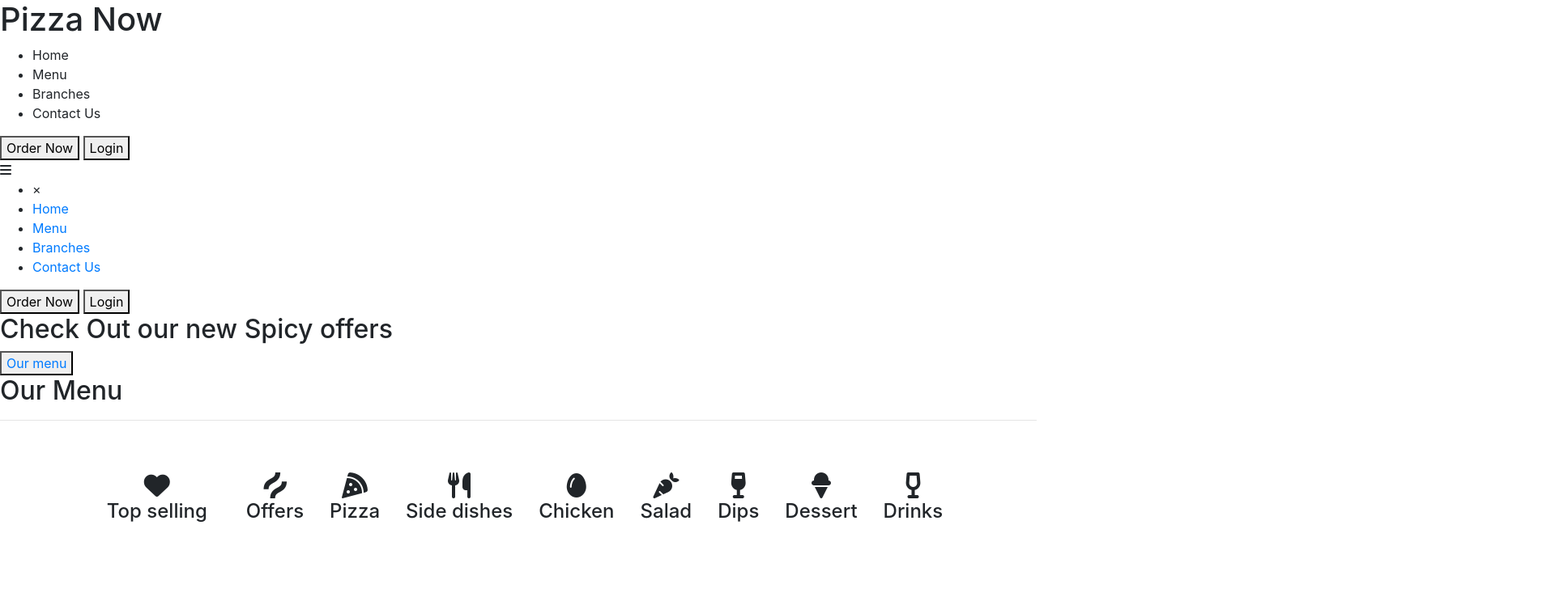
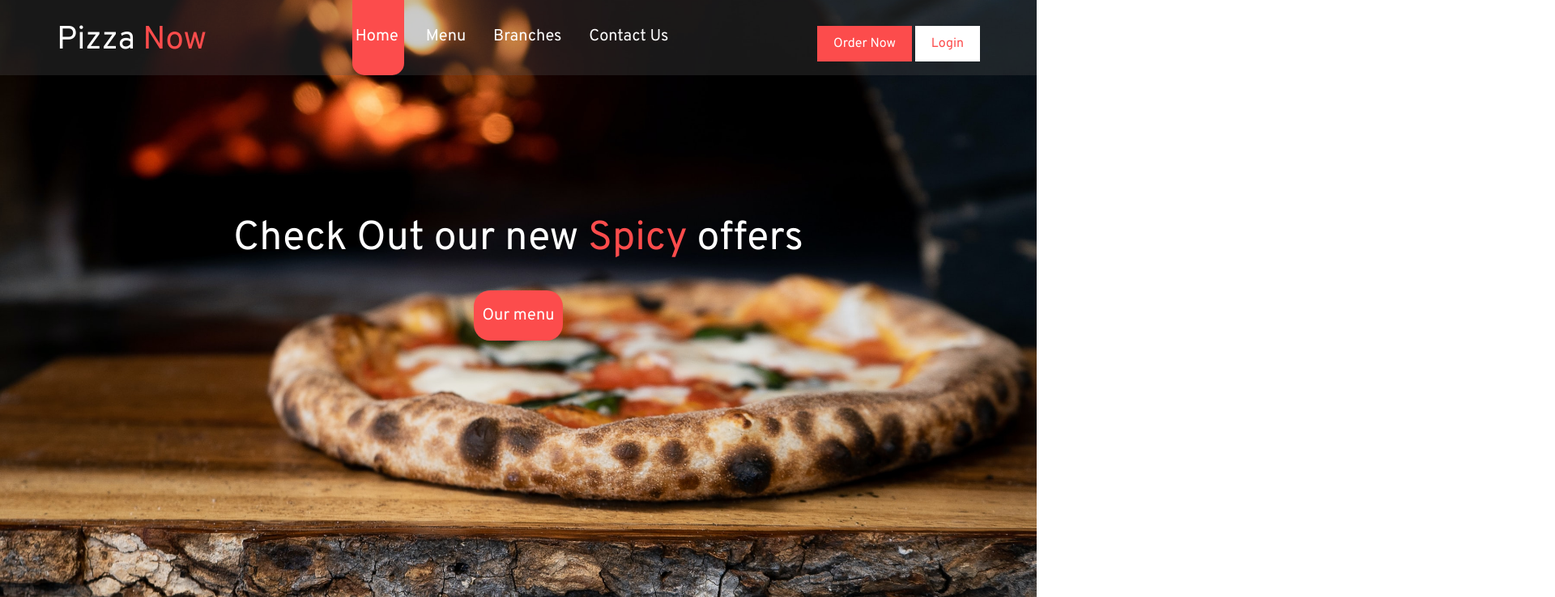
Before and after one commit to MrAhmedEgeh/pizzaWebsite, a plain HTML site: page index.html in a window 1280 px wide. Shown: the top 738 px of the page at 81% size, 1920 px wide, since content can reach past the window. Drawn offline with nearby package versions, Linux system fonts and the light colour scheme.

Commit message:
index html
css problem solved

```diff
--- a/index.html
+++ b/index.html
@@ -5,7 +5,7 @@
     <meta name="viewport" content="width=device-width, initial-scale=1.0">
     <link rel="stylesheet" href="https://stackpath.bootstrapcdn.com/bootstrap/4.5.2/css/bootstrap.min.css" integrity="sha384-JcKb8q3iqJ61gNV9KGb8thSsNjpSL0n8PARn9HuZOnIxN0hoP+VmmDGMN5t9UJ0Z" crossorigin="anonymous">
     <script src="https://stackpath.bootstrapcdn.com/bootstrap/4.5.2/js/bootstrap.min.js" integrity="sha384-B4gt1jrGC7Jh4AgTPSdUtOBvfO8shuf57BaghqFfPlYxofvL8/KUEfYiJOMMV+rV" crossorigin="anonymous"></script>
-    <link rel="stylesheet" href="../Template 4/css/style.css">
+    <link rel="stylesheet" href="css/style.css">
     <script defer src="js/script.js"></script>
     <title>Pizz Now</title>
 </head>
```
